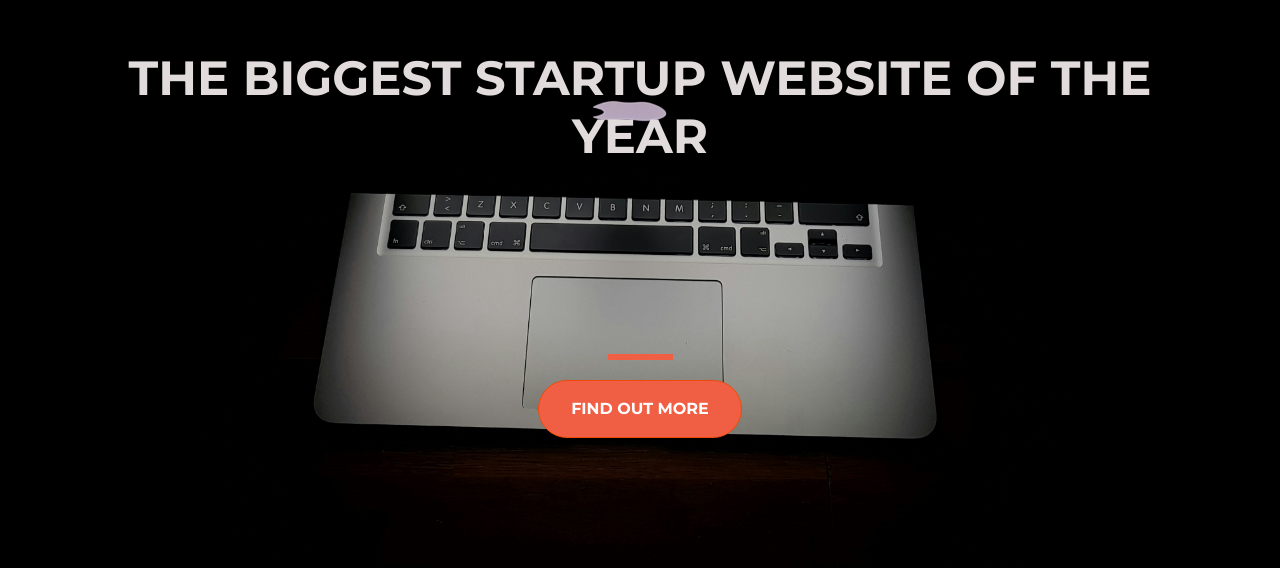
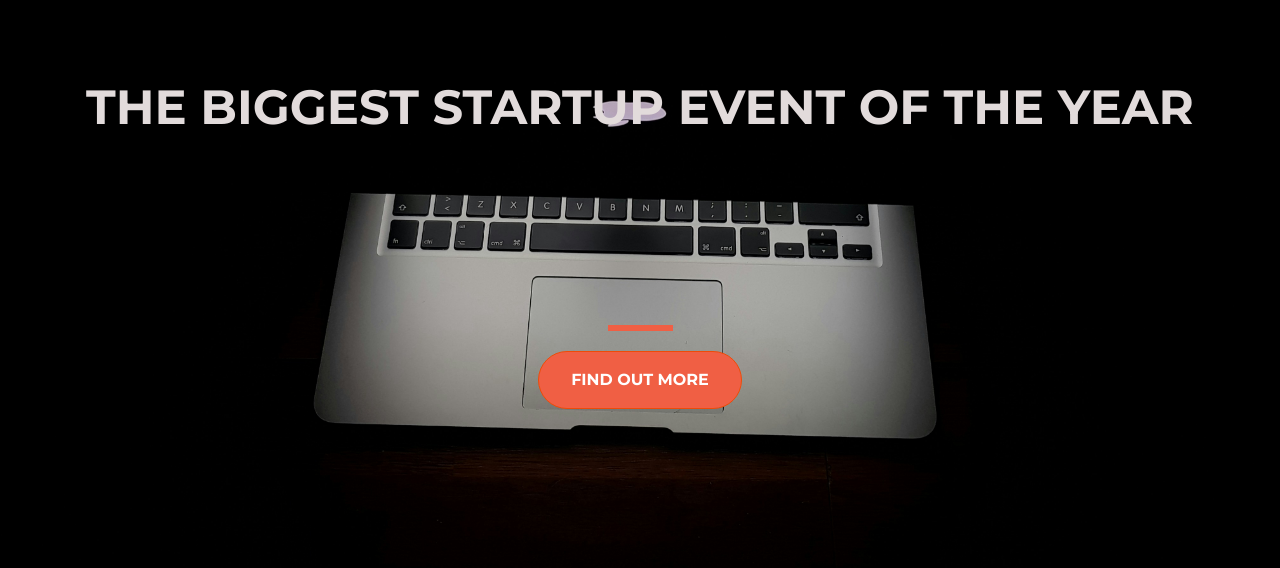
Before and after one commit to mikev305/startup-website, a plain HTML site: page index.html in a window 1280 px wide. Shown: the part 156-724 px from the top of the page. Drawn offline with nearby package versions, Linux system fonts and the light colour scheme.

Commit message:
Add files via upload

```diff
--- a/index.html
+++ b/index.html
@@ -18,7 +18,7 @@
 	<div class="container d-flex align-items-center h-100">
 		<div class="row">
 			<header class="text-center col-12">
-				<h1 class="text-uppercase"><strong>The Biggest startup website of the year</strong></h1>
+				<h1 class="text-uppercase"><strong>The Biggest startup event of the year</strong></h1>
 			</header>
 			<div class="buffer col-12"></div>
 			<section class="text-center col-12">
```
